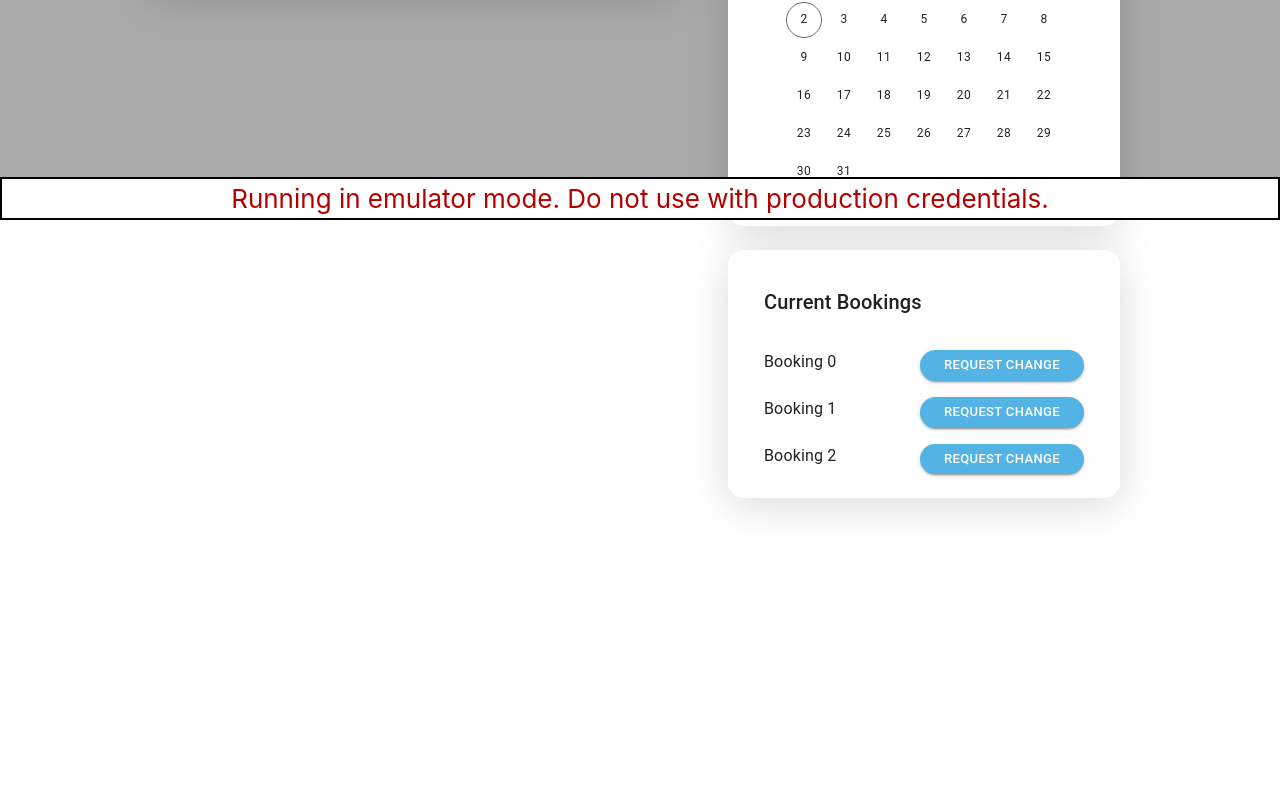
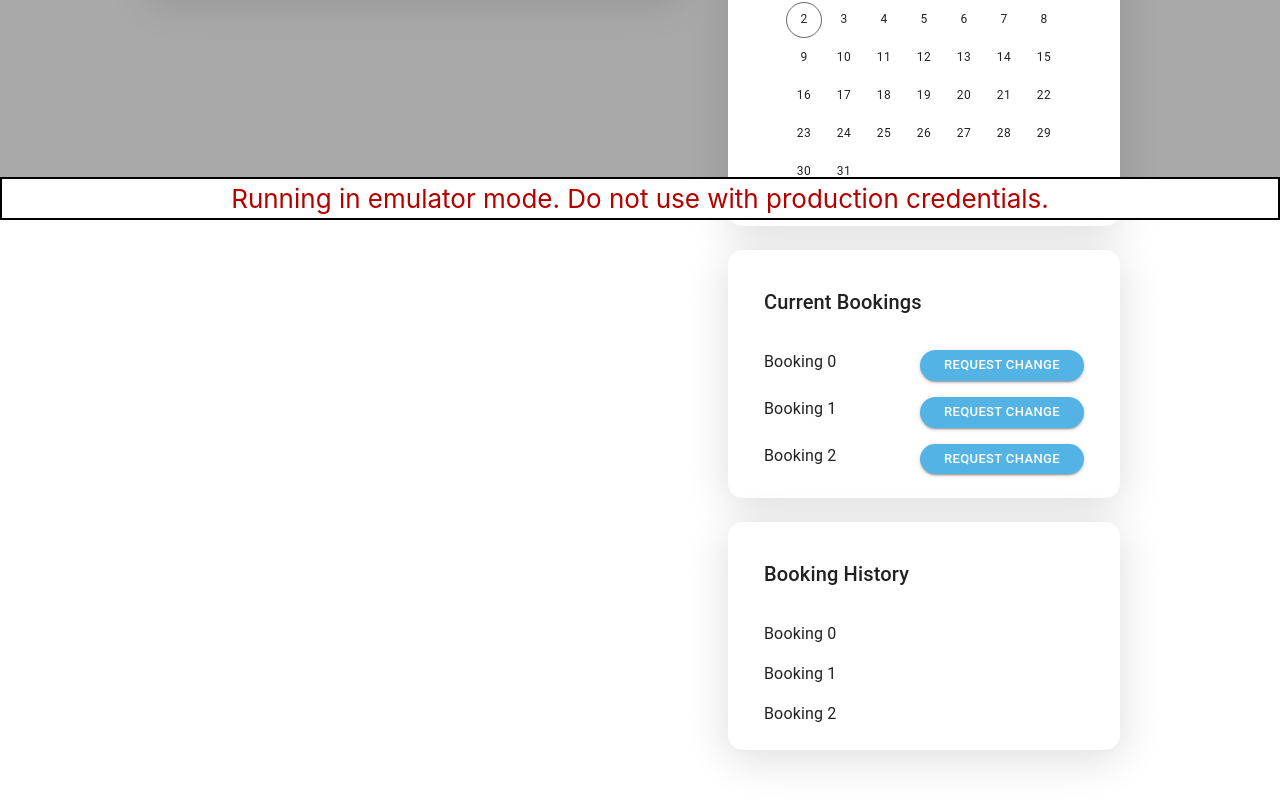
Before and after one commit to UoaWDCC/uasc-web, a React (Create React App) app in the folder frontend/: page /profile in a window 1280 px wide. Shown: the part 580-1384 px from the top of the page. Before the commit the page ends 1226 px from the top, so only its background shows below. Built offline with nearby package versions, Linux system fonts and the light colour scheme; no server answers; the database is empty.

Commit message:
Created Booking History User Profile Card

```diff
--- /dev/null
+++ b/frontend/src/components/ProfileBookingHistory.js
@@ -0,0 +1,41 @@
+import React from "react"
+import { CardContent, Stack, Card, Typography } from "@mui/material"
+
+function ProfileBookingHistory() {
+  const mockBookingData = [0, 1, 2]
+  return (
+    <div>
+      <Card
+        sx={{
+          boxShadow: "0px 8px 44px 0px rgba(0, 0, 0, 0.14)",
+          backgroundColor: "white",
+          borderRadius: "15px",
+        }}
+      >
+        <CardContent sx={{ padding: "36px" }}>
+          <Stack spacing={4}>
+            <Typography variant="h6" align="left">
+              Booking History{" "}
+            </Typography>
+            <Stack spacing={2}>
+              {mockBookingData.map((booking) => (
+                <Stack
+                  key={booking}
+                  direction="row"
+                  justifyContent="space-between"
+                >
+                  <Typography variant="body1" align="left">
+                    {" "}
+                    Booking {booking}{" "}
+                  </Typography>
+                </Stack>
+              ))}
+            </Stack>
+          </Stack>
+        </CardContent>
+      </Card>
+    </div>
+  )
+}
+
+export default ProfileBookingHistory
--- a/frontend/src/pages/Profile.js
+++ b/frontend/src/pages/Profile.js
@@ -9,6 +9,7 @@ import "../styles/Profile.css"
 import ProfileCard from "../components/ProfileCard"
 import ProfileCalendarCard from "../components/ProfileCalendarCard"
 import ProfileCurrentBookings from "../components/ProfileCurrentBookings"
+import ProfileBookingHistory from "../components/ProfileBookingHistory"
 
 const Profile = () => {
   // const [userData, setUserData] = useState(null)
@@ -206,6 +207,7 @@ const Profile = () => {
             </Typography>
             <ProfileCalendarCard />
             <ProfileCurrentBookings />
+            <ProfileBookingHistory />
           </Stack>
         </Stack>
       </Stack>
```
